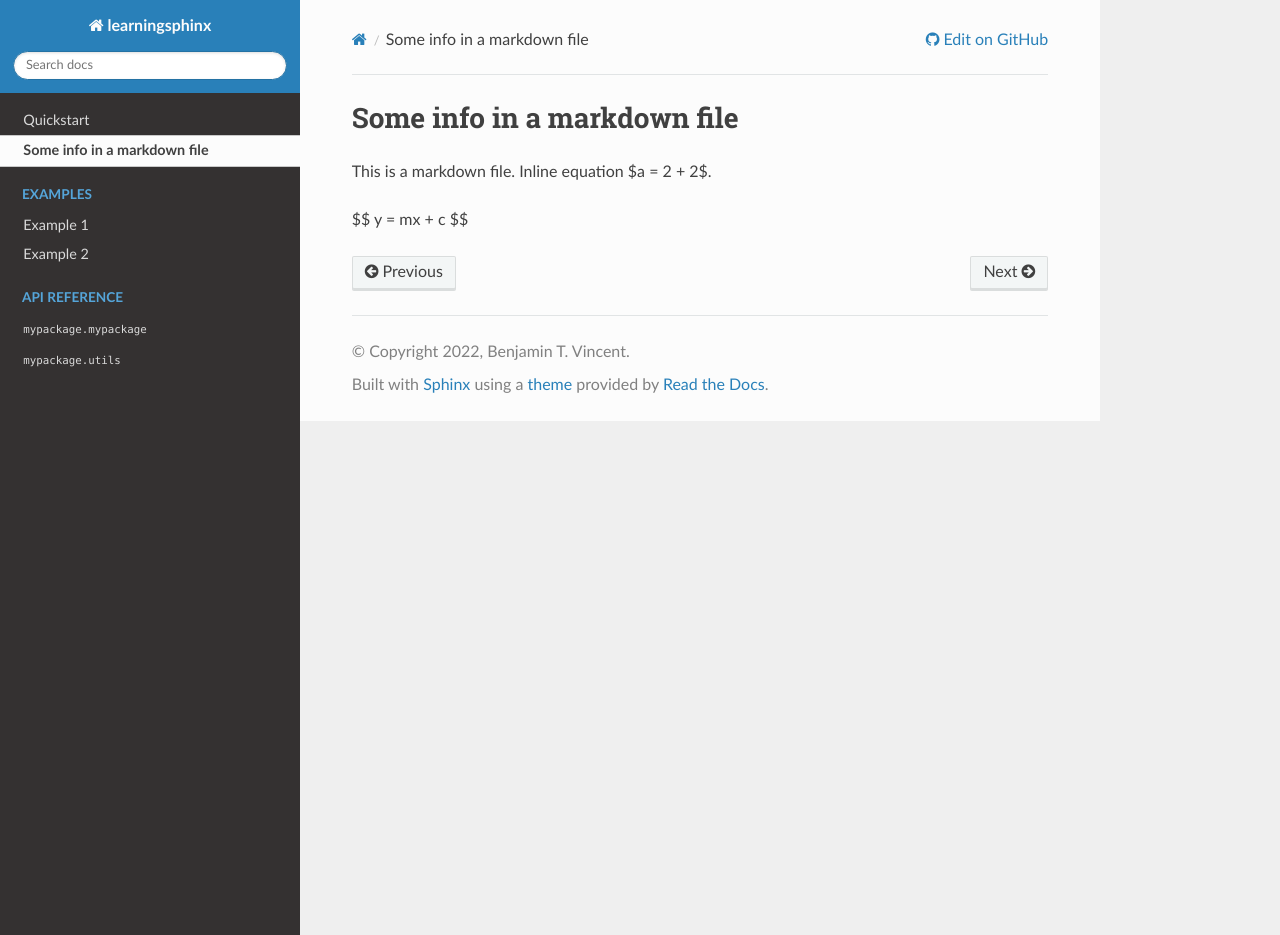
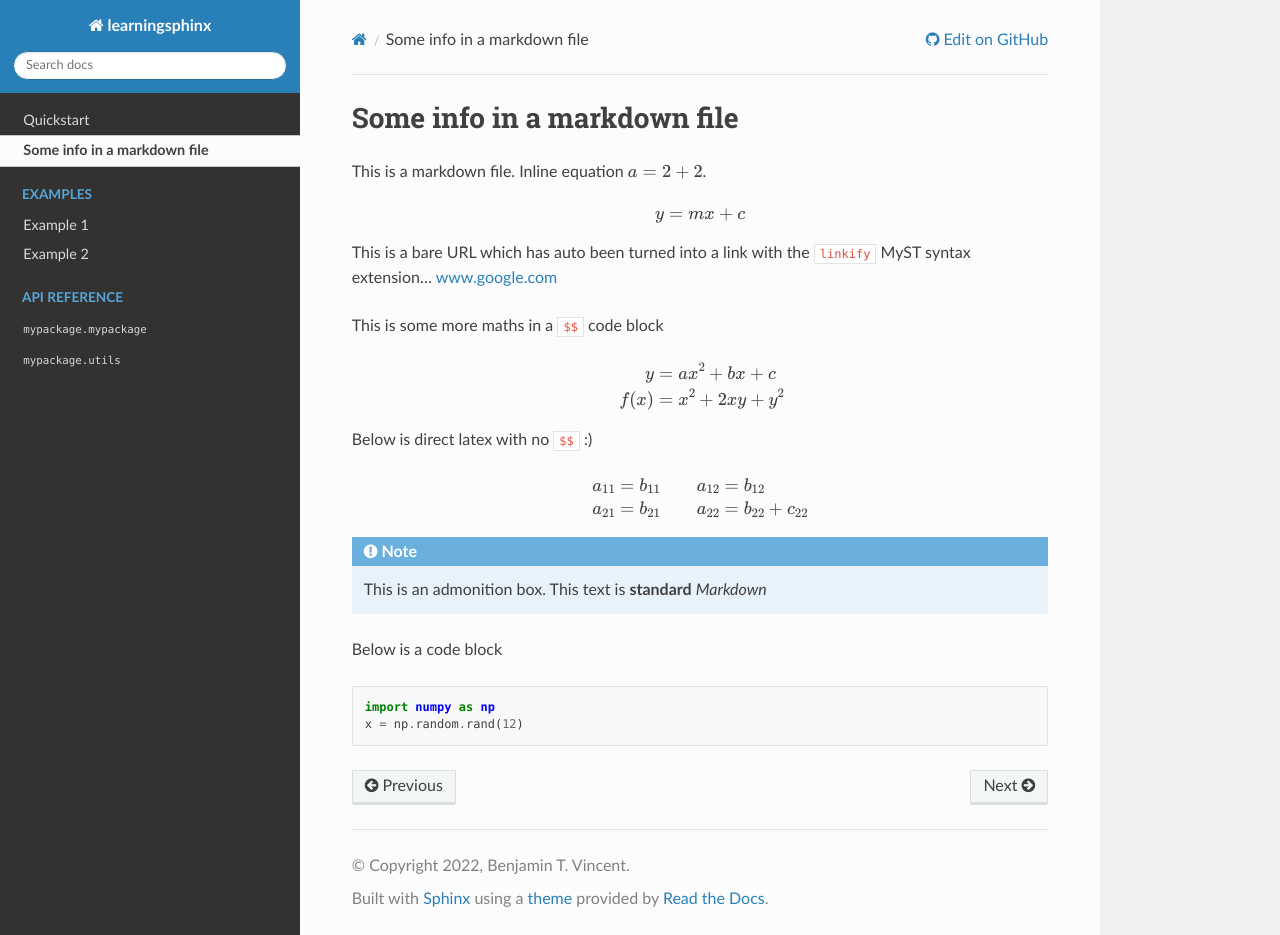
Before and after one commit to drbenvincent/learningsphinx, a Sphinx documentation site: the page built from docs/some_info.md, in a window 1280 px wide and 935 px high. Built offline with Sphinx 7.4.7 and the Read the Docs theme 2.0.0, drawn with Linux system fonts in a browser that asks for light colours.

Commit message:
improve parsing of mardown files with myst_parser

````diff
--- a/docs/conf.py
+++ b/docs/conf.py
@@ -31,11 +31,15 @@ extensions = [
     "sphinx.ext.autodoc",
     "sphinx_autodoc_typehints",
     "nbsphinx",
-    "recommonmark",
+    "myst_parser",
 ]
 
+source_suffix = [".rst", ".md"]
 templates_path = ["_templates"]
 exclude_patterns = ["_build", "Thumbs.db", ".DS_Store"]
+
+# MyST options for working with markdown files. Info about extensions here https://myst-parser.readthedocs.io/en/latest/syntax/optional.html?highlight=math#admonition-directives
+myst_enable_extensions = ["dollarmath", "amsmath", "colon_fence", "linkify"]
 
 # -- Options for HTML output -------------------------------------------------
 # https://www.sphinx-doc.org/en/master/usage/configuration.html#options-for-html-output
--- a/docs/some_info.md
+++ b/docs/some_info.md
@@ -5,3 +5,34 @@ This is a markdown file. Inline equation $a = 2 + 2$.
 $$
 y = mx + c
 $$
+
+This is a bare URL which has auto been turned into a link with the `linkify` MyST syntax extension... www.google.com
+
+This is some more maths in a `$$` code block
+
+$$
+   \begin{eqnarray}
+      y    & = & ax^2 + bx + c \\
+      f(x) & = & x^2 + 2xy + y^2
+   \end{eqnarray}
+$$
+
+Below is direct latex with no `$$` :)
+
+\begin{align*}
+a_{11}& =b_{11}&
+  a_{12}& =b_{12}\\
+a_{21}& =b_{21}&
+  a_{22}& =b_{22}+c_{22}
+\end{align*}
+
+:::{note}
+This is an admonition box. This text is **standard** _Markdown_
+:::
+
+Below is a code block
+
+```python
+import numpy as np
+x = np.random.rand(12)
+```
--- a/requirements-docs.txt
+++ b/requirements-docs.txt
@@ -1,3 +1,5 @@
+linkify-it-py
+myst_parser
 nbsphinx
 recommonmark
 sphinx
````
